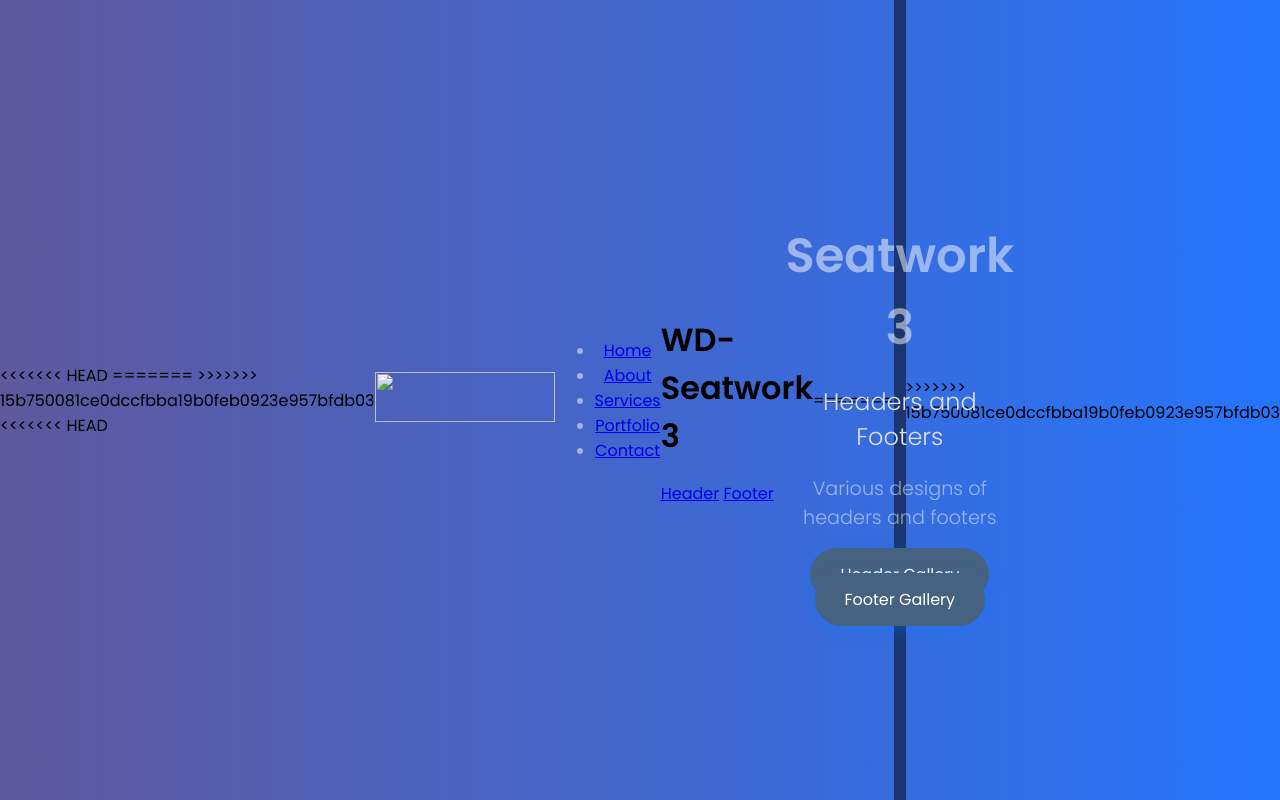
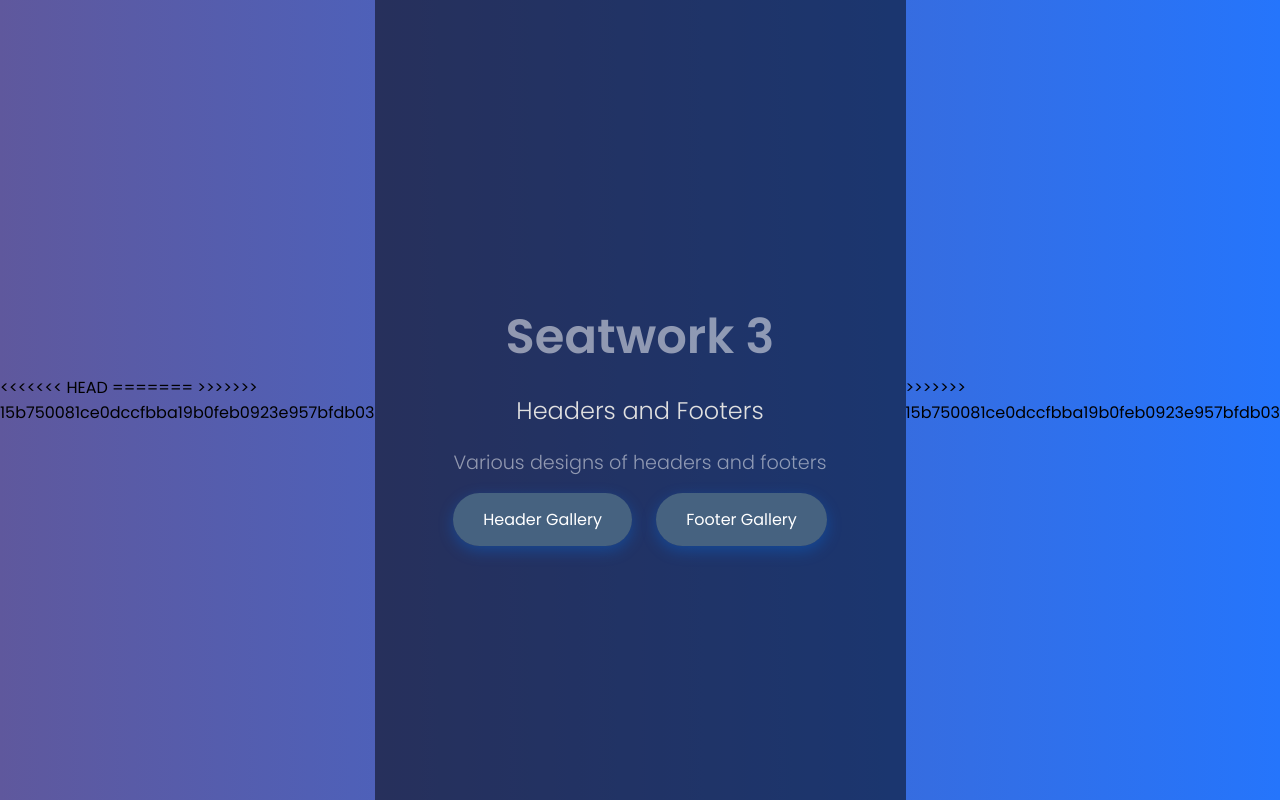
Before and after one commit to xtianjms/WD-Seatwork-3, a plain HTML site: page index.html in a window 1280 px wide. Drawn offline with Linux system fonts and the light colour scheme; files that its build step writes are made by us from their sources.

Commit message:
Finished

```diff
--- a/index.html
+++ b/index.html
@@ -14,36 +14,6 @@
 >>>>>>> 15b750081ce0dccfbba19b0feb0923e957bfdb03
 </head>
 <body>
-<<<<<<< HEAD
-    <header>
-        <div><img src="../WD-Seatwork3/assets/img/reborn logo.png" width="180" height="50"></div>
-        <nav>
-            <ul>
-                <li><a href="#1">Home</a></li>
-                <li><a href="#2">About</a></li>
-                <li><a href="#3">Services</a></li>
-                <li><a href="#4">Portfolio</a></li>
-                <li><a href="#5">Contact</a></li>
-            </ul>
-        </nav>
-    </header>
-
-    <main>
-
-        <div class="hero">
-            <h1 class="vongolaFont">WD-Seatwork 3</h1>
-            <div class="heronav">
-            <a href="../WD-Seatwork3/pages/HeaderPage/index.html" class="btn1 contact-btn1">Header</a>
-            <a href="../WD-Seatwork3/pages/FooterPage/index.html" class="btn1 contact-btn2">Footer</a>
-        </div>
-
-        </div>
-
-    </main>
-
-    <!-- This is a comment -->
-    <footer></footer>
-=======
     <header>
         <div class="overlay">
             <div class="content">
```
